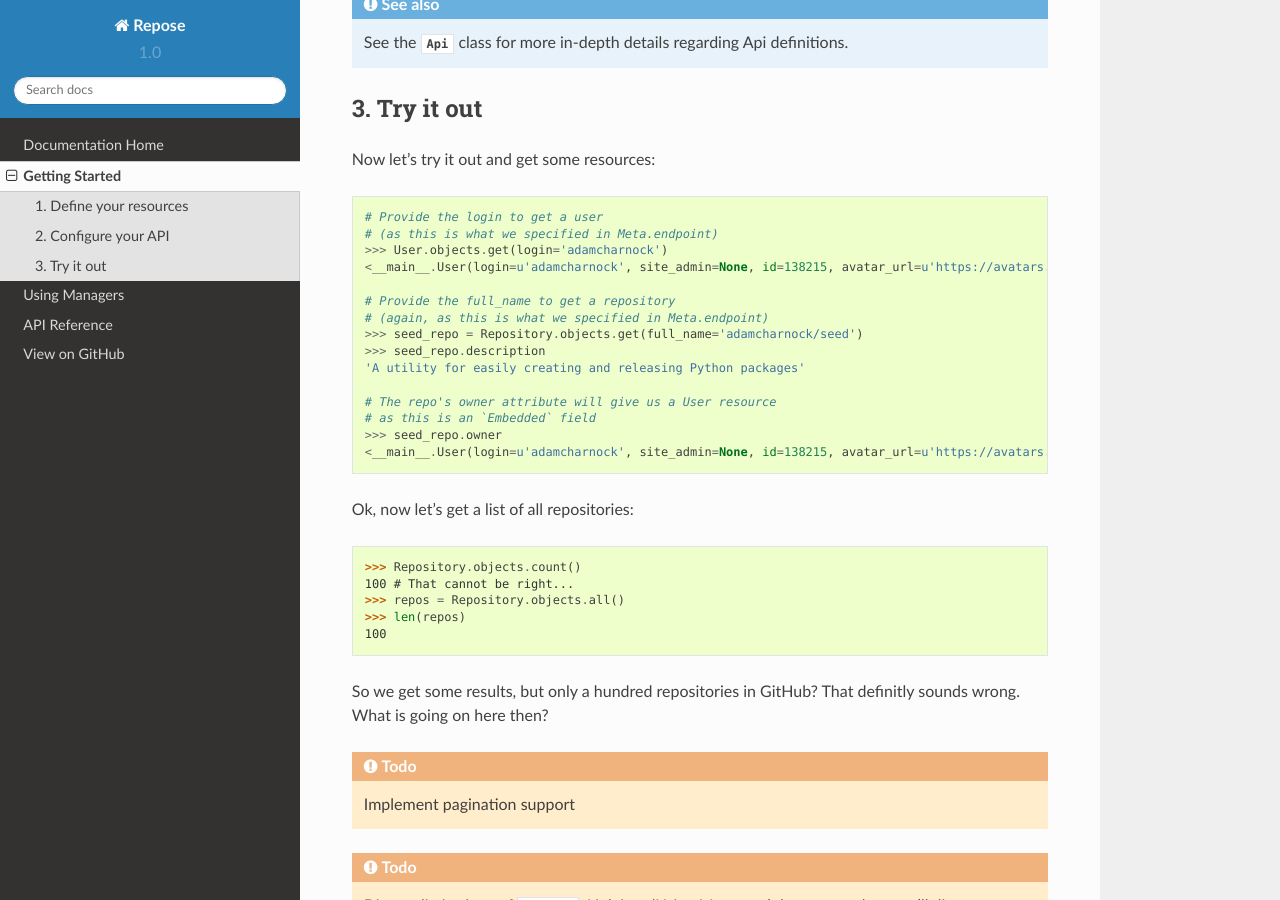
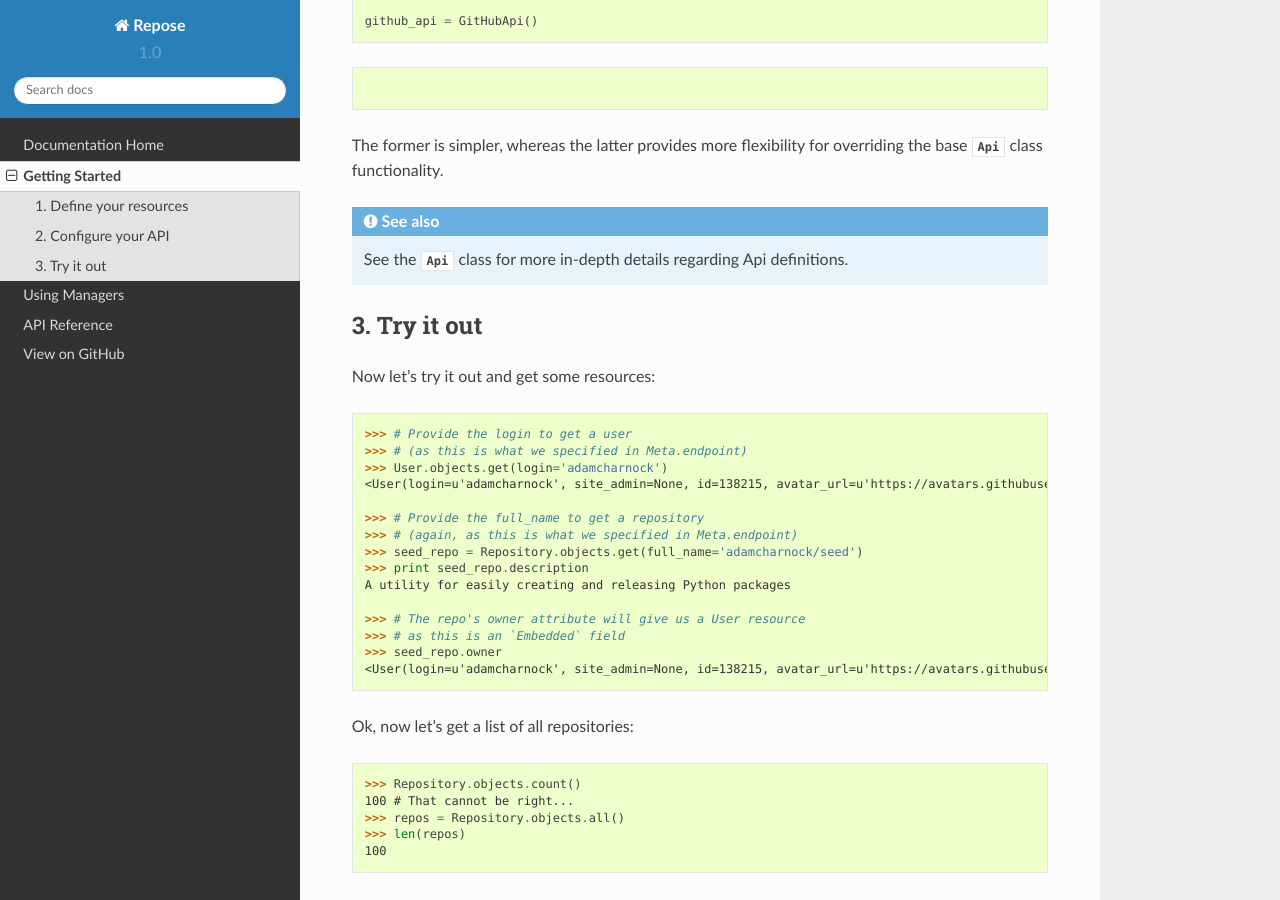
Before and after one commit to adamcharnock/repose, a Sphinx documentation site: the page built from docs/getting_started.rst, in a window 1280 px wide and 900 px high, scrolled down 1775 px. Built offline with Sphinx 7.4.7 and the Read the Docs theme 2.0.0, drawn with Linux system fonts in a browser that asks for light colours; pages that are not in the unit, such as notebooks, are missing from menus.

```diff
--- a/docs/conf.py
+++ b/docs/conf.py
@@ -34,6 +34,7 @@ extensions = [
     'sphinx.ext.intersphinx',
     'sphinx.ext.todo',
     'sphinx.ext.napoleon',
+    'sphinx.ext.doctest',
 ]
 
 # Add any paths that contain templates here, relative to this directory.
@@ -308,3 +309,8 @@ def skip(app, what, name, obj, skip, options):
 
 def setup(app):
     app.connect("autodoc-skip-member", skip)
+
+doctest_global_setup = """
+from repose import *
+from repose import fields
+"""
--- a/docs/getting_started.rst
+++ b/docs/getting_started.rst
@@ -14,7 +14,9 @@ APIs. There are three steps to getting started:
 ------------------------
 
 Each :class:`~repose.resources.Resource` you define will generally map
-to a resource in your Api. Using GitHub's API as an example::
+to a resource in your Api. Using GitHub's API as an example:
+
+.. testcode::
 
     class User(Resource):
         id = fields.Integer()
@@ -29,6 +31,7 @@ to a resource in your Api. Using GitHub's API as an example::
             # Endpoint for listing all users
             endpoint_list = '/users'
 
+
     class Repository(Resource):
         id = fields.Integer()
         name = fields.String()
@@ -41,6 +44,10 @@ to a resource in your Api. Using GitHub's API as an example::
             endpoint = '/repos/{full_name}'
             # Endpoint for listing all repositories
             endpoint_list = '/repositories'
+
+.. testoutput::
+
+
 
 This represents a very small subset of the available GitHub API,
 but it serves well as a demonstration.
@@ -64,14 +71,22 @@ or by defining your own subclass of :class:`~repose.api.Api`.
 In addition to providing high-level configuration, the Api instance
 must also be made aware of all available resources.
 
-For example::
+For example:
+
+.. testcode::
 
     # A simple example of directly instantiating the Api class
     github_api = Api(base_url='https://api.github.com')
     github_api.register_resource(User)
     github_api.register_resource(Repository)
 
-Or, using extension::
+.. testoutput::
+
+
+
+Or, using extension:
+
+.. testcode::
 
     # Alternatively, extend the Api class for added customisation options
     class GitHubApi(Api):
@@ -79,6 +94,10 @@ Or, using extension::
         resources = [User, Repository]
 
     github_api = GitHubApi()
+
+.. testoutput::
+
+
 
 The former is simpler, whereas the latter provides more flexibility for
 overriding the base :class:`~repose.api.Api` class functionality.
@@ -95,27 +114,27 @@ overriding the base :class:`~repose.api.Api` class functionality.
 
 Now let's try it out and get some resources:
 
-.. code-block:: python
+.. doctest::
 
-    # Provide the login to get a user
-    # (as this is what we specified in Meta.endpoint)
+    >>> # Provide the login to get a user
+    >>> # (as this is what we specified in Meta.endpoint)
     >>> User.objects.get(login='adamcharnock')
-    <__main__.User(login=u'adamcharnock', site_admin=None, id=138215, avatar_url=u'https://avatars.githubusercontent.com/u/138215?v=3', location=u'London, UK')>
+    <User(login=u'adamcharnock', site_admin=None, id=138215, avatar_url=u'https://avatars.githubusercontent.com/u/138215?v=3', location=u'London, UK')>
 
-    # Provide the full_name to get a repository
-    # (again, as this is what we specified in Meta.endpoint)
+    >>> # Provide the full_name to get a repository
+    >>> # (again, as this is what we specified in Meta.endpoint)
     >>> seed_repo = Repository.objects.get(full_name='adamcharnock/seed')
-    >>> seed_repo.description
-    'A utility for easily creating and releasing Python packages'
+    >>> print seed_repo.description
+    A utility for easily creating and releasing Python packages
 
-    # The repo's owner attribute will give us a User resource
-    # as this is an `Embedded` field
+    >>> # The repo's owner attribute will give us a User resource
+    >>> # as this is an `Embedded` field
     >>> seed_repo.owner
-    <__main__.User(login=u'adamcharnock', site_admin=None, id=138215, avatar_url=u'https://avatars.githubusercontent.com/u/138215?v=3', location=None)>
+    <User(login=u'adamcharnock', site_admin=None, id=138215, avatar_url=u'https://avatars.githubusercontent.com/u/138215?v=3', location=None)>
 
 Ok, now let's get a list of all repositories:
 
-.. code-block:: python
+.. doctest::
 
     >>> Repository.objects.count()
     100 # That cannot be right...
```
